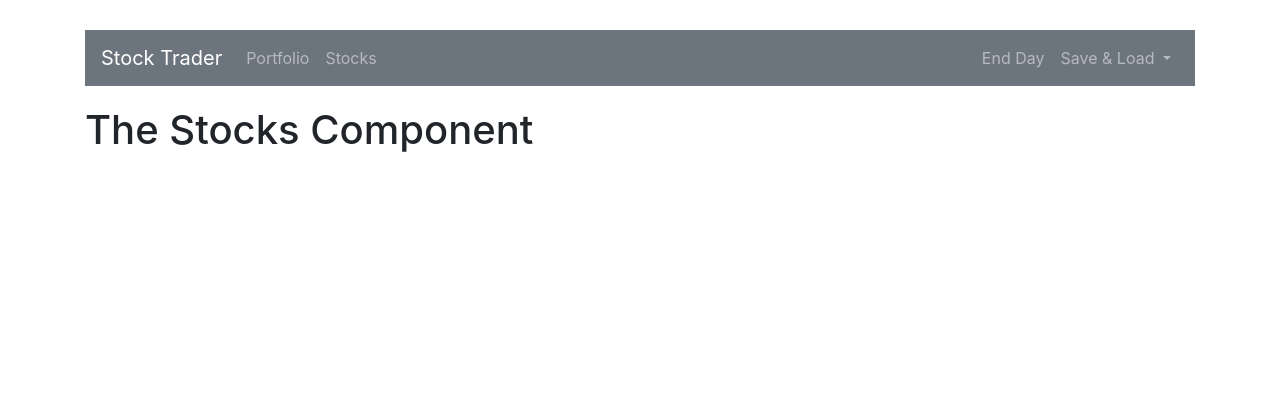
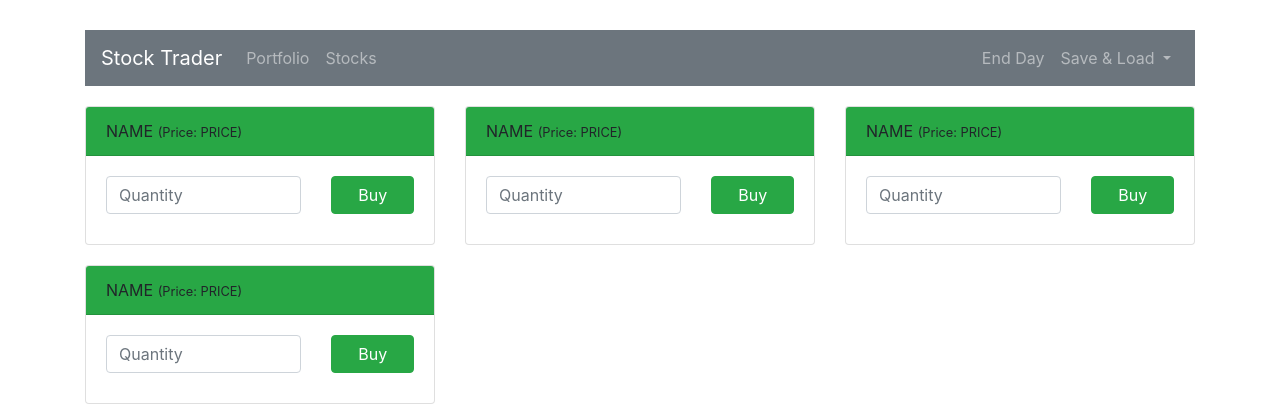
Before and after one commit to teana0953/stock-trader, a Vue app: page /stocks in a window 1280 px wide. Shown: the top 412 px of the page. Built offline with nearby package versions, Linux system fonts and the light colour scheme.

Commit message:
Update Stocks, Stock layout

```diff
--- a/src/views/stocks/Stock.vue
+++ b/src/views/stocks/Stock.vue
@@ -1,3 +1,45 @@
 <template>
-    <h1>The Stocks - Stock Component</h1>
+    <b-col class="stock" sm="6" md="4">
+        <b-card class="stock__card" :header-html="headerHtml" header-tag="header" header-bg-variant="success">
+            <b-row align-content="center">
+                <b-col lg="8" class="stock__card__col">
+                    <b-form-input class="stock__card__col__input" type="number" placeholder="Quantity"></b-form-input>
+                </b-col>
+                <b-col class="stock__card__col stock__card__col--center">
+                    <b-button class="stock__card__col__button" variant="success">Buy</b-button>
+                </b-col>
+            </b-row>
+        </b-card>
+    </b-col>
 </template>
+
+<script>
+export default {
+    data() {
+        return {
+            headerHtml: `
+            NAME <small>(Price: PRICE)</small>
+            `,
+        };
+    },
+};
+</script>
+
+<style scoped>
+.stock__card {
+    margin-bottom: 20px;
+}
+
+.stock__card__col--center {
+    text-align: center;
+}
+
+.stock__card__col__input {
+    margin-bottom: 10px;
+}
+
+.stock__card__col__button {
+    width: 100%;
+    max-width: 100px;
+}
+</style>
--- a/src/views/stocks/Stocks.vue
+++ b/src/views/stocks/Stocks.vue
@@ -1,3 +1,25 @@
 <template>
-    <h1>The Stocks Component</h1>
+    <b-row>
+        <app-stock v-for="stock in stocks" :key="stock.id"></app-stock>
+    </b-row>
 </template>
+
+<script>
+import Stock from './Stock.vue';
+
+export default {
+    data() {
+        return {
+            stocks: [
+                { id: 1, name: 'BMW', price: 110 },
+                { id: 2, name: 'Google', price: 200 },
+                { id: 3, name: 'Apple', price: 250 },
+                { id: 4, name: 'Twitter', price: 8 },
+            ],
+        };
+    },
+    components: {
+        appStock: Stock,
+    },
+};
+</script>
```
